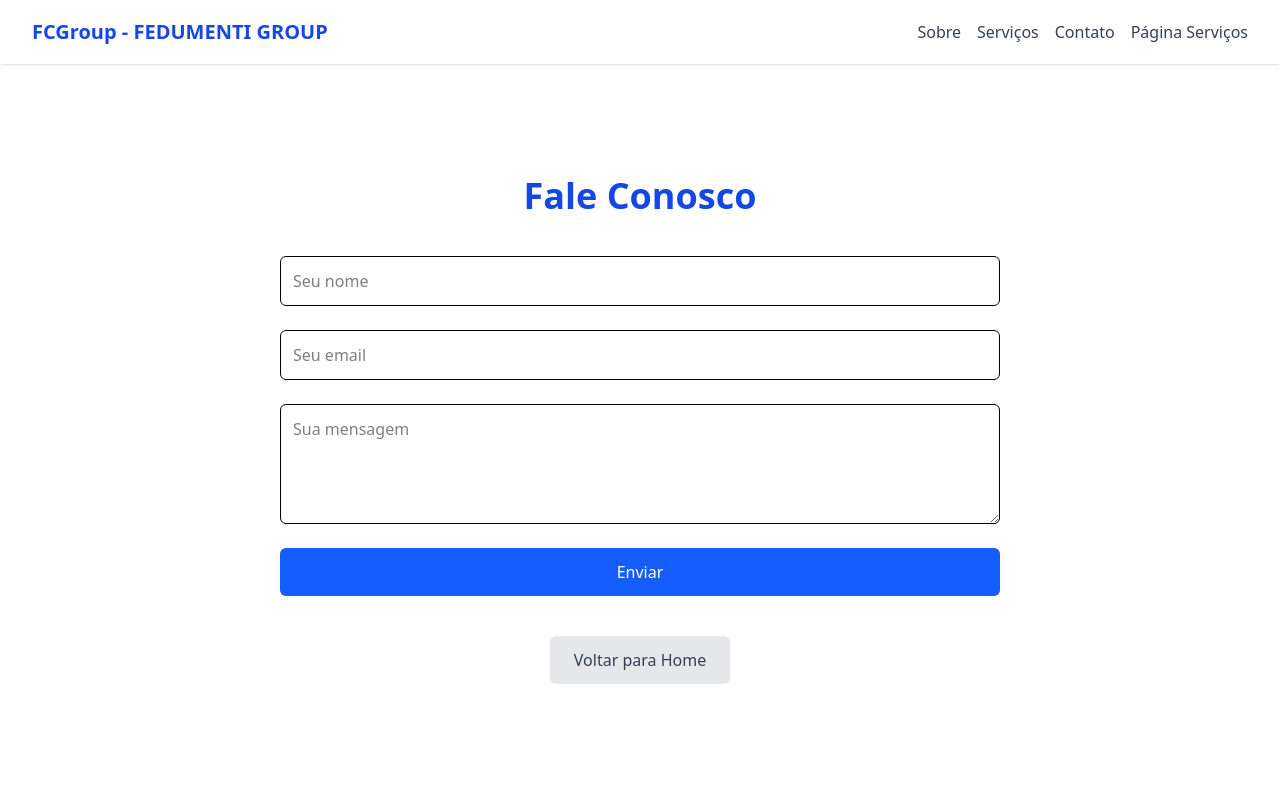
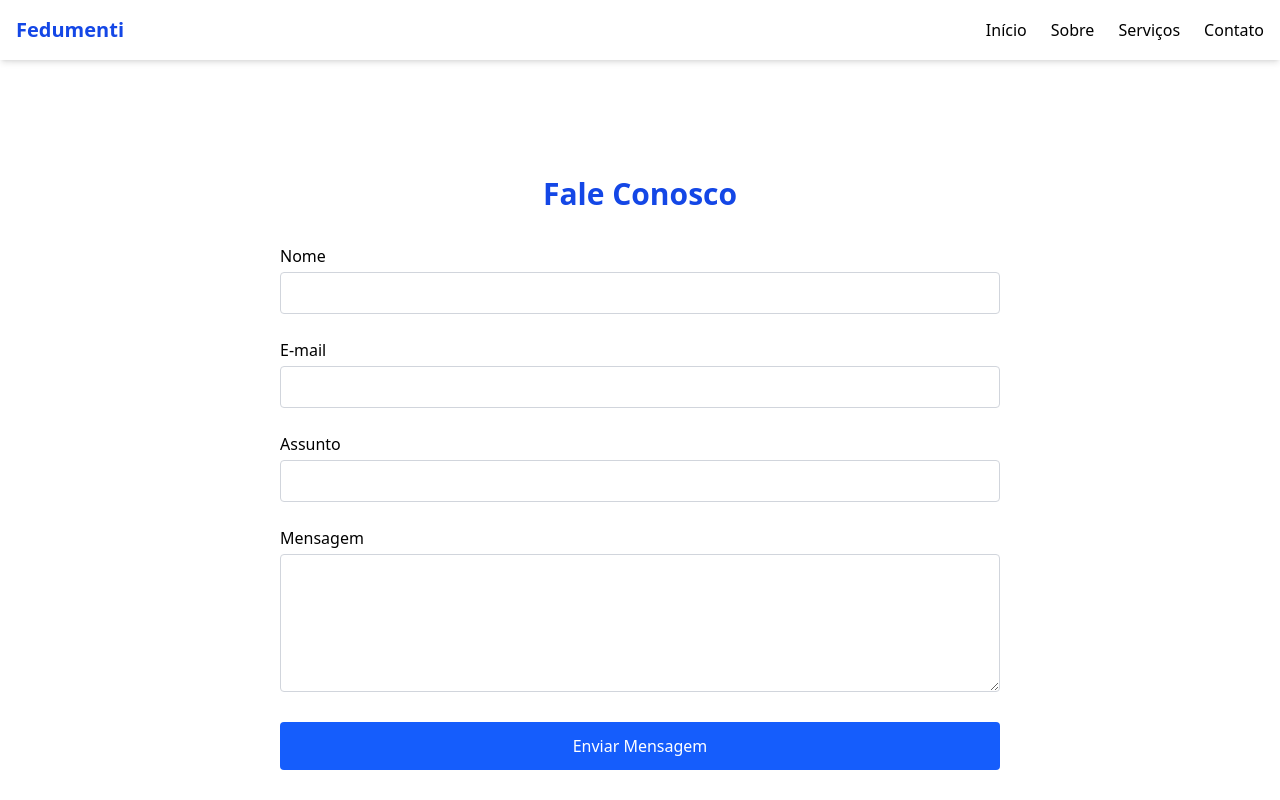
Before and after one commit to trueluuck/fedumenti-site, a Next.js app: page /contact in a window 1280 px wide. Shown: the top 800 px of the page. Built offline with nearby package versions, Linux system fonts and the light colour scheme.

Commit message:
Finaliza rebase e atualiza projeto funcional para produção

```diff
--- a/package.json
+++ b/package.json
@@ -12,6 +12,7 @@
     "@tailwindcss/postcss": "^4.1.11",
     "autoprefixer": "^10.4.21",
     "framer-motion": "^12.23.6",
+    "lucide-react": "^0.525.0",
     "next": "15.4.2",
     "postcss": "^8.5.6",
     "react": "19.1.0",
--- /dev/null
+++ b/src/app/api/contact/route.ts
@@ -0,0 +1,10 @@
+import { NextResponse } from 'next/server';
+
+export async function POST(request: Request) {
+  const { name, email, message } = await request.json();
+
+  // Aqui você poderia integrar com serviço como SendGrid, Nodemailer, etc.
+  console.log('Mensagem recebida:', { name, email, message });
+
+  return NextResponse.json({ success: true });
+}
--- a/src/app/contact/page.tsx
+++ b/src/app/contact/page.tsx
@@ -1,95 +1,60 @@
 'use client';
 
+import Head from 'next/head';
 import { motion } from 'framer-motion';
-import Link from 'next/link';
-import { useState } from 'react';
 
 export default function ContactPage() {
-  const [form, setForm] = useState({ name: '', email: '', message: '' });
-  const [submitted, setSubmitted] = useState(false);
+  return (
+    <>
+      <Head>
+        <title>Contato | Fedumenti Group</title>
+      </Head>
 
-  const handleChange = (e: React.ChangeEvent<HTMLInputElement | HTMLTextAreaElement>) => {
-    setForm({ ...form, [e.target.name]: e.target.value });
-  };
-
-  const handleSubmit = (e: React.FormEvent) => {
-    e.preventDefault();
-    // Aqui você pode integrar com uma API externa
-    console.log(form);
-    setSubmitted(true);
-    setForm({ name: '', email: '', message: '' });
-  };
-
-  return (
-    <main className="flex flex-col min-h-screen pt-24 px-6 pb-16 max-w-3xl mx-auto">
+      <main className="pt-24 px-6 max-w-3xl mx-auto">
         <motion.h1
-        initial={{ opacity: 0, y: -40 }}
+          initial={{ opacity: 0, y: -20 }}
           animate={{ opacity: 1, y: 0 }}
           transition={{ duration: 0.6 }}
-        className="text-4xl font-bold text-blue-700 mb-10 text-center"
+          className="text-3xl font-bold text-center mb-8 text-blue-700"
         >
           Fale Conosco
         </motion.h1>
 
-      {submitted ? (
-        <motion.div
-          initial={{ opacity: 0 }}
-          animate={{ opacity: 1 }}
-          className="text-green-600 font-semibold text-center"
-        >
-          Mensagem enviada com sucesso! Retornaremos em breve.
-        </motion.div>
-      ) : (
-        <motion.form
-          onSubmit={handleSubmit}
-          initial={{ opacity: 0 }}
-          animate={{ opacity: 1 }}
-          transition={{ delay: 0.3 }}
-          className="grid gap-6"
-        >
+        <form className="grid gap-6">
+          {['Nome', 'E-mail', 'Assunto'].map((label, idx) => (
+            <div key={idx}>
+              <label htmlFor={label.toLowerCase()} className="block font-medium mb-1">
+                {label}
+              </label>
               <input
-            type="text"
-            name="name"
-            placeholder="Seu nome"
-            value={form.name}
-            onChange={handleChange}
+                id={label.toLowerCase()}
+                type={label === 'E-mail' ? 'email' : 'text'}
                 required
-            className="border p-3 rounded-md"
+                className="w-full border border-gray-300 rounded px-3 py-2 focus:outline-none focus:ring-2 focus:ring-blue-500"
               />
-          <input
-            type="email"
-            name="email"
-            placeholder="Seu email"
-            value={form.email}
-            onChange={handleChange}
+            </div>
+          ))}
+
+          <div>
+            <label htmlFor="mensagem" className="block font-medium mb-1">
+              Mensagem
+            </label>
+            <textarea
+              id="mensagem"
               required
-            className="border p-3 rounded-md"
+              rows={5}
+              className="w-full border border-gray-300 rounded px-3 py-2 focus:outline-none focus:ring-2 focus:ring-blue-500"
             />
-          <textarea
-            name="message"
-            placeholder="Sua mensagem"
-            value={form.message}
-            onChange={handleChange}
-            required
-            className="border p-3 rounded-md min-h-[120px]"
-          />
+          </div>
+
           <button
             type="submit"
-            className="bg-blue-600 text-white py-3 px-6 rounded-md hover:bg-blue-700 transition"
+            className="w-full bg-blue-600 text-white py-3 rounded hover:bg-blue-700 transition"
           >
-            Enviar
+            Enviar Mensagem
           </button>
-        </motion.form>
-      )}
-
-      <div className="text-center mt-10">
-        <Link
-          href="/"
-          className="inline-block px-6 py-3 bg-gray-200 text-gray-700 rounded-md hover:bg-gray-300 transition"
-        >
-          Voltar para Home
-        </Link>
-      </div>
+        </form>
       </main>
+    </>
   );
 }
--- a/src/app/layout.tsx
+++ b/src/app/layout.tsx
@@ -16,9 +16,11 @@ export default function RootLayout({
   return (
     <html lang="pt-BR">
       <body className="bg-white text-gray-800 scroll-smooth">
-        <Navbar />
-        <main className="pt-20">{children}</main>
-        <Footer />
+        <div className="flex flex-col min-h-screen">
+          <Navbar />
+          <main className="flex-1 pt-20">{children}</main>
+          <Footer />
+        </div>
       </body>
     </html>
   );
--- a/src/app/page.tsx
+++ b/src/app/page.tsx
@@ -1,3 +1,5 @@
+'use client';
+
 import HeroSection from '@/components/sections/HeroSection';
 import AboutSection from '@/components/sections/AboutSection';
 import ServicesSection from '@/components/sections/ServicesSection';
@@ -7,10 +9,18 @@ export default function HomePage() {
   return (
     <main>
       <HeroSection />
-      <AboutSection />
-      <ServicesSection />
-      <ContactSection />
-      {/* ❌ Remova qualquer referência a <Footer /> aqui */}
+
+      <section id="sobre" className="scroll-mt-20">
+        <AboutSection />
+      </section>
+
+      <section id="servicos" className="scroll-mt-20">
+        <ServicesSection />
+      </section>
+
+      <section id="contato" className="scroll-mt-20">
+        <ContactSection />
+      </section>
     </main>
   );
 }
--- a/src/components/ui/Footer.tsx
+++ b/src/components/ui/Footer.tsx
@@ -1,9 +1,17 @@
 export default function Footer() {
   return (
-    <footer className="w-full bg-gray-900 text-white py-6 px-4 mt-10">
-      <div className="max-w-7xl mx-auto flex flex-col md:flex-row justify-between items-center text-sm">
-        <p>&copy; {new Date().getFullYear()} Fedumenti Group. Todos os direitos reservados.</p>
-        <p>Desenvolvido com ❤️ e Next.js</p>
+    <footer className="w-full bg-gray-100 py-6 mt-16">
+      <div className="container mx-auto flex flex-col md:flex-row items-center justify-between px-4">
+        <p className="text-gray-600 text-sm text-center md:text-left mb-4 md:mb-0">
+          &copy; {new Date().getFullYear()} Fedumenti Group. Todos os direitos reservados.
+        </p>
+
+        <a
+          href="/contact"
+          className="text-sm text-blue-600 hover:underline transition"
+        >
+          Fale Conosco
+        </a>
       </div>
     </footer>
   );
--- a/src/components/ui/Navbar.tsx
+++ b/src/components/ui/Navbar.tsx
@@ -1,63 +1,50 @@
 'use client';
 
+import { useState } from 'react';
 import Link from 'next/link';
-import { useState } from 'react';
-import { motion, AnimatePresence } from 'framer-motion';
+import { Menu, X } from 'lucide-react';
 
-const navItems = [
-  { href: '/#about', label: 'Sobre' },
-  { href: '/#services', label: 'Serviços' },
-  { href: '/#contact', label: 'Contato' },
-  { href: '/services', label: 'Página Serviços' },
+const navLinks = [
+  { name: 'Início', href: '/' },
+  { name: 'Sobre', href: '/#about' },
+  { name: 'Serviços', href: '/services' },
+  { name: 'Contato', href: '/contact' },
 ];
 
 export default function Navbar() {
-  const [isOpen, setIsOpen] = useState(false);
+  const [menuOpen, setMenuOpen] = useState(false);
 
   return (
-    <nav className="fixed w-full bg-white z-50 shadow">
-      <div className="max-w-7xl mx-auto px-4 sm:px-6 lg:px-8">
-        <div className="flex items-center justify-between h-16">
-          <Link href="/" className="text-blue-700 font-bold text-xl">FCGroup - FEDUMENTI GROUP</Link>
-          <div className="hidden md:flex space-x-4">
-            {navItems.map((item) => (
-              <Link key={item.href} href={item.href} scroll={false} className="text-gray-700 hover:text-blue-700 transition">
-                {item.label}
-              </Link>
-            ))}
-          </div>
-          <div className="md:hidden">
-            <button onClick={() => setIsOpen(!isOpen)} aria-label="Toggle Menu">
-              <svg className="w-6 h-6 text-blue-700" fill="none" stroke="currentColor" strokeWidth={2} viewBox="0 0 24 24">
-                <path strokeLinecap="round" strokeLinejoin="round" d={isOpen ? 'M6 18L18 6M6 6l12 12' : 'M4 6h16M4 12h16M4 18h16'} />
-              </svg>
-            </button>
-          </div>
+    <header className="fixed w-full bg-white z-50 shadow-md">
+      <div className="max-w-7xl mx-auto px-4 py-4 flex justify-between items-center">
+        <Link href="/" className="text-xl font-bold text-blue-700">
+          Fedumenti
+        </Link>
+
+        <nav className="hidden md:flex space-x-6">
+          {navLinks.map((link) => (
+            <Link key={link.name} href={link.href}>
+              {link.name}
+            </Link>
+          ))}
+        </nav>
+
+        <div className="md:hidden">
+          <button onClick={() => setMenuOpen(!menuOpen)}>
+            {menuOpen ? <X /> : <Menu />}
+          </button>
         </div>
       </div>
 
-      <AnimatePresence>
-        {isOpen && (
-          <motion.div
-            initial={{ height: 0, opacity: 0 }}
-            animate={{ height: 'auto', opacity: 1 }}
-            exit={{ height: 0, opacity: 0 }}
-            className="md:hidden px-4 pb-4"
-          >
-            {navItems.map((item) => (
-              <Link
-                key={item.href}
-                href={item.href}
-                scroll={false}
-                onClick={() => setIsOpen(false)}
-                className="block py-2 text-gray-700 hover:text-blue-700 transition"
-              >
-                {item.label}
-              </Link>
-            ))}
-          </motion.div>
-        )}
-      </AnimatePresence>
-    </nav>
+      {menuOpen && (
+        <div className="md:hidden px-4 pb-4 flex flex-col space-y-2 bg-white shadow">
+          {navLinks.map((link) => (
+            <Link key={link.name} href={link.href} onClick={() => setMenuOpen(false)}>
+              {link.name}
+            </Link>
+          ))}
+        </div>
+      )}
+    </header>
   );
 }
```
Also changed, not shown: 1 other file (tests, documents, lock files or other folders). Lines whose indentation alone changed are shown as unchanged.
